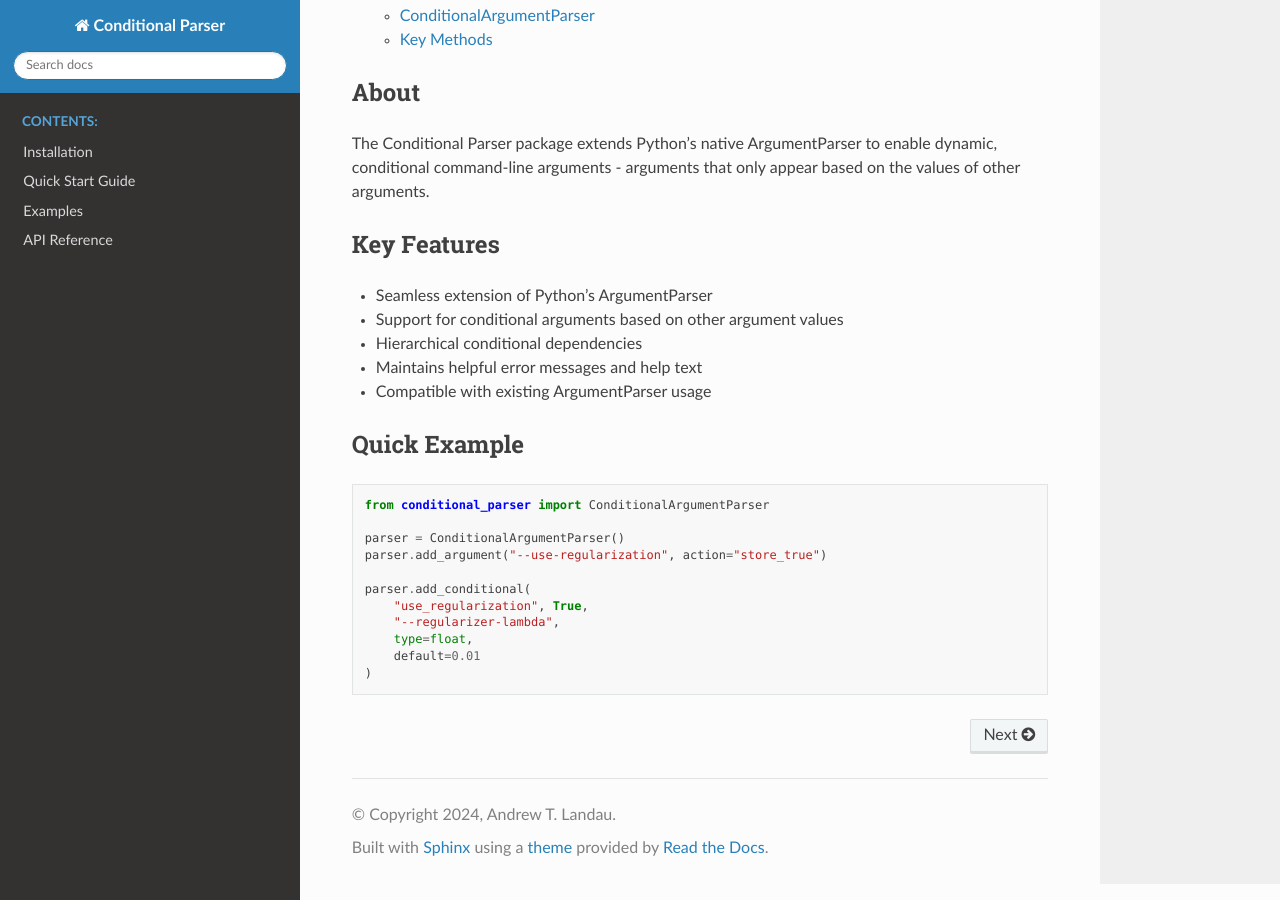
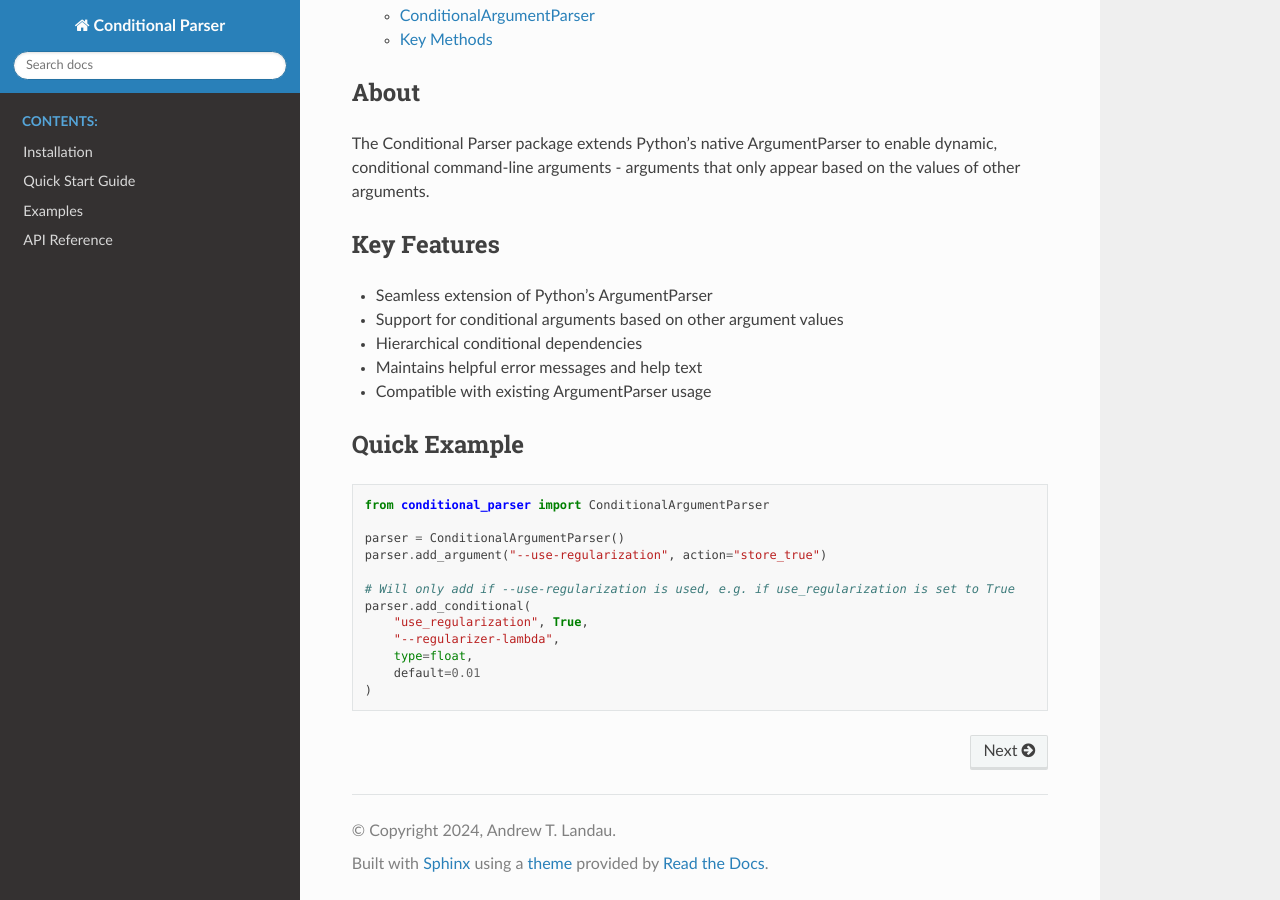
Before and after one commit to landoskape/conditional-parser, a Sphinx documentation site: the page built from docs/source/index.rst, in a window 1280 px wide and 900 px high, scrolled down 624 px. Built offline with Sphinx 7.4.7 and the Read the Docs theme 3.1.0, drawn with Linux system fonts in a browser that asks for light colours; some of the changed lines change nothing that is shown; some of the changed text lies outside the part shown.

Commit message:
Add more github context, improve quick example

```diff
--- a/docs/source/conf.py
+++ b/docs/source/conf.py
@@ -40,3 +40,11 @@
     "python": ("https://docs.python.org/3", None),
     "argparse": ("https://docs.python.org/3/library/argparse.html", None),
 }
+
+html_context = {
+    "display_github": True,
+    "github_user": "landoskape",
+    "github_repo": "conditional-parser",
+    "github_version": "main",
+    "conf_py_path": "/docs/source/",
+}
--- a/docs/source/index.rst
+++ b/docs/source/index.rst
@@ -38,6 +38,7 @@
     parser = ConditionalArgumentParser()
     parser.add_argument("--use-regularization", action="store_true")
 
+    # Will only add if --use-regularization is used, e.g. if use_regularization is set to True
     parser.add_conditional(
         "use_regularization", True,
         "--regularizer-lambda",
```
